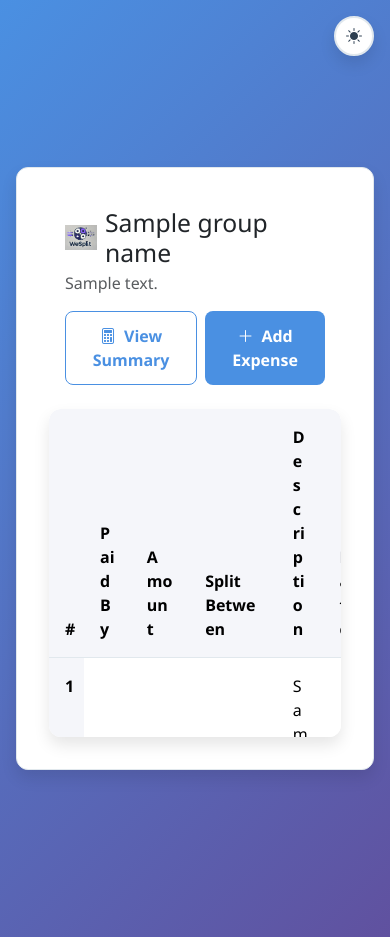
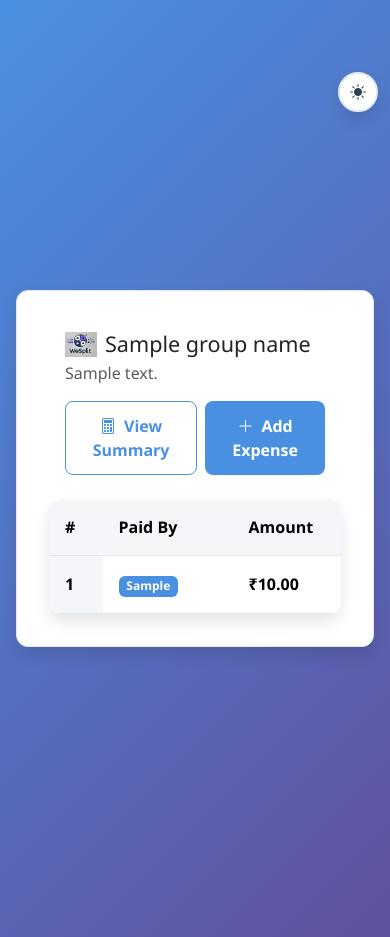
Before and after one commit to Arg0naut18/WeSplit, a Flask app: template templates/group.html in a window 390 px wide. Run offline with Flask 3, Linux system fonts and the light colour scheme; the template is opened without the code that fills it: most values are stand-ins (such as "Sample title", 1, 10 or a date in 2020).

Commit message:
UI Improvements for mobile

```diff
--- a/static/css/style.css
+++ b/static/css/style.css
@@ -144,6 +144,12 @@
         padding: 1rem;
     }
 
+    /* Move theme toggle lower on mobile to avoid notches/status bar */
+    .theme-toggle {
+        top: 4rem;
+        right: 1rem;
+    }
+
     .group-form, .verify-form, .group-url-box, .summary-box {
         min-width: 300px;
         width: 95vw;
@@ -154,12 +160,13 @@
     .group-box {
         width: 98vw;
         max-height: 85vh;
-        padding: 1.5rem;
+        padding: 1.25rem;
     }
 
     .table-responsive {
         width: 100%;
         max-height: 45vh;
+        overflow-x: auto; /* ensure horizontal scroll on small screens */
     }
 
     .group-box .table-responsive,
@@ -168,32 +175,57 @@
         max-height: 40vh;
     }
 
-    /* Adjust column widths for mobile */
-    .table th:nth-child(1), .table td:nth-child(1) { width: 10%; }   /* # column */
-    .table th:nth-child(2), .table td:nth-child(2) { width: 18%; }  /* Paid By / From column */
-    .table th:nth-child(3), .table td:nth-child(3) { width: 18%; }  /* Amount column */
-    .table th:nth-child(4), .table td:nth-child(4) { width: 28%; }  /* Split Between / To column */
-    .table th:nth-child(5), .table td:nth-child(5) { width: 18%; }  /* Description column */
-    .table th:nth-child(6), .table td:nth-child(6) { width: 8%; }   /* Date column */
+    /* On mobile, avoid squeezing columns; allow horizontal scroll instead */
+    .table {
+        table-layout: auto;      /* let columns size to content */
+        min-width: 720px;        /* keep readable column widths */
+    }
+
+    .table th,
+    .table td {
+        white-space: nowrap;     /* prevent vertical letter wrapping */
+        text-overflow: ellipsis;
+        overflow: hidden;
+    }
+
+    /* Also keep description in a single line on phones for readability */
+    .table td:nth-child(5) {
+        white-space: nowrap;
+        word-wrap: normal;
+        overflow-wrap: normal;
+    }
+
+    /* Slightly reduce typography and controls on mobile */
+    .card h2 { font-size: 1.5rem; }
+    .btn { padding: 0.6rem 1rem; }
+    .logo-lg { width: 56px; }
 }
 
 /* Small mobile devices */
 @media (max-width: 480px) {
+    /* Move the theme toggle further down on very small phones */
+    .theme-toggle {
+        top: 4.5rem;
+        right: 0.75rem;
+    }
+
     .group-form, .verify-form, .group-url-box, .summary-box {
         width: 98vw;
         max-height: 80vh;
         padding: 1rem;
+        min-width: 260px;
     }
 
     .group-box {
         width: 99vw;
         max-height: 80vh;
-        padding: 1rem;
+        padding: 0.875rem;
     }
 
     .table-responsive {
         width: 100%;
         max-height: 40vh;
+        overflow-x: auto; /* reinforce horizontal scroll */
     }
 
     .group-box .table-responsive,
@@ -202,13 +234,22 @@
         max-height: 35vh;
     }
 
-    /* Further adjust column widths for small mobile */
-    .table th:nth-child(1), .table td:nth-child(1) { width: 12%; }   /* # column */
-    .table th:nth-child(2), .table td:nth-child(2) { width: 16%; }  /* Paid By / From column */
-    .table th:nth-child(3), .table td:nth-child(3) { width: 20%; }  /* Amount column */
-    .table th:nth-child(4), .table td:nth-child(4) { width: 30%; }  /* Split Between / To column */
-    .table th:nth-child(5), .table td:nth-child(5) { width: 16%; }  /* Description column */
-    .table th:nth-child(6), .table td:nth-child(6) { width: 6%; }   /* Date column */
+    /* Maintain a minimum width so columns don't collapse */
+    .table {
+        table-layout: auto;
+        min-width: 720px;
+    }
+    .table th,
+    .table td {
+        white-space: nowrap;
+    }
+    .table td:nth-child(5) {
+        white-space: nowrap;
+    }
+
+    .card h2 { font-size: 1.35rem; }
+    .btn { padding: 0.55rem 0.9rem; }
+    .logo-lg { width: 48px; }
 }
 
 .card {
```
